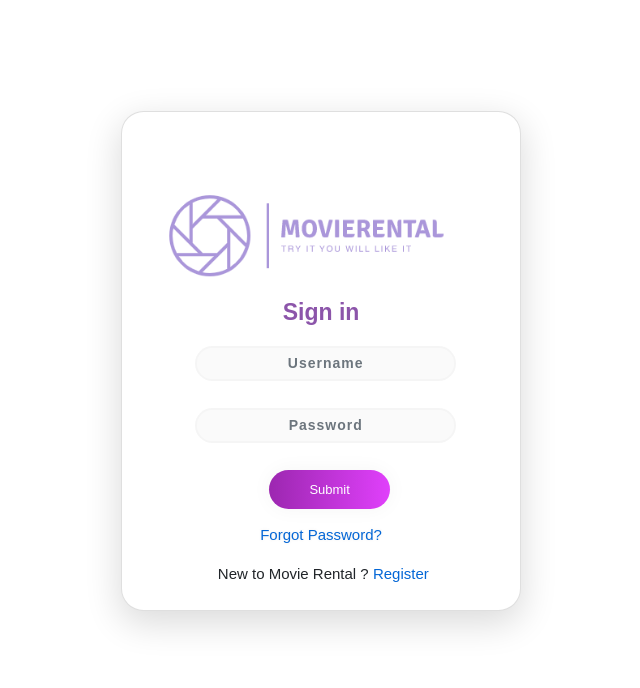
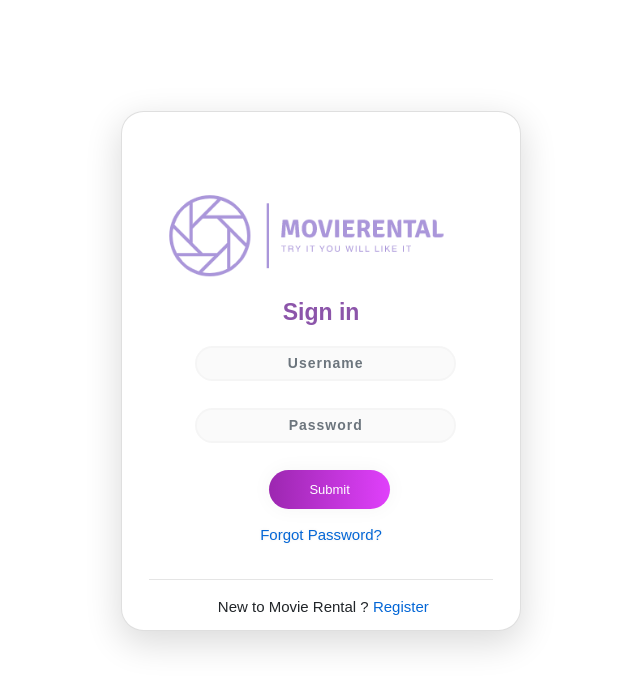
Before and after one commit to anoopsimon/practice-website, a React (Create React App) app: page /login in a window 1280 px wide. Shown: the top 688 px of the page, without its empty margins (319-959 px from the left). Built offline with nearby package versions, Linux system fonts and the light colour scheme.

Commit message:
login form design

```diff
--- a/src/components/Login.js
+++ b/src/components/Login.js
@@ -139,6 +139,7 @@ renderSignup =()=>{
 
                 </Form>
                 <p className="forgot" align="center"><a aria-label="forgot password" href="/">Forgot Password?</a></p>
+               <hr></hr>
                 <p style={{paddingLeft:'20%'}}>New to Movie Rental ? <a  align="center" href="/" onClick={this.register}>Register  </a></p>
                 {this.renderLoginErrors(this.state.error)}
                 {this.renderSignup()}
--- a/src/custom.css
+++ b/src/custom.css
@@ -68,7 +68,7 @@ html {
 .loginForm
 {
   border-radius: 5%;
-  height:500px;
+  height:520px;
   padding: 5%;
   padding-top: 10%;
   padding-bottom: 25%;
```
